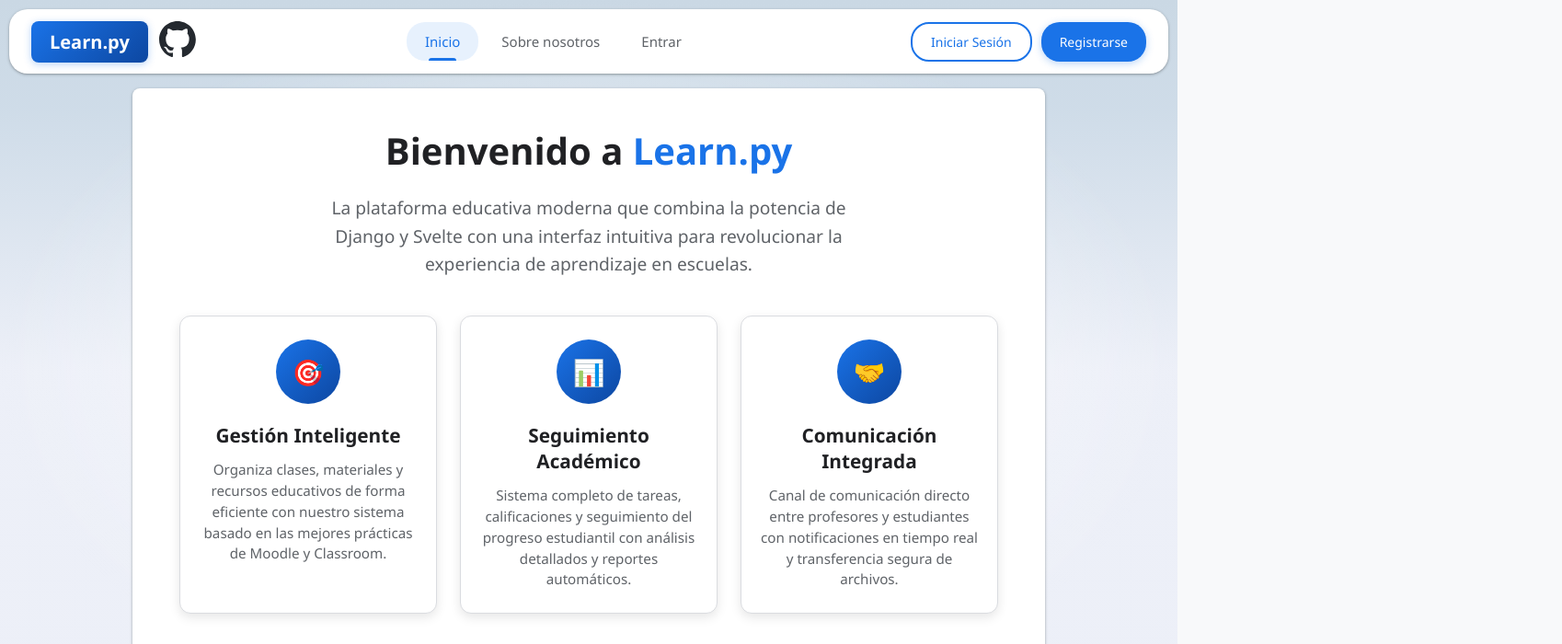
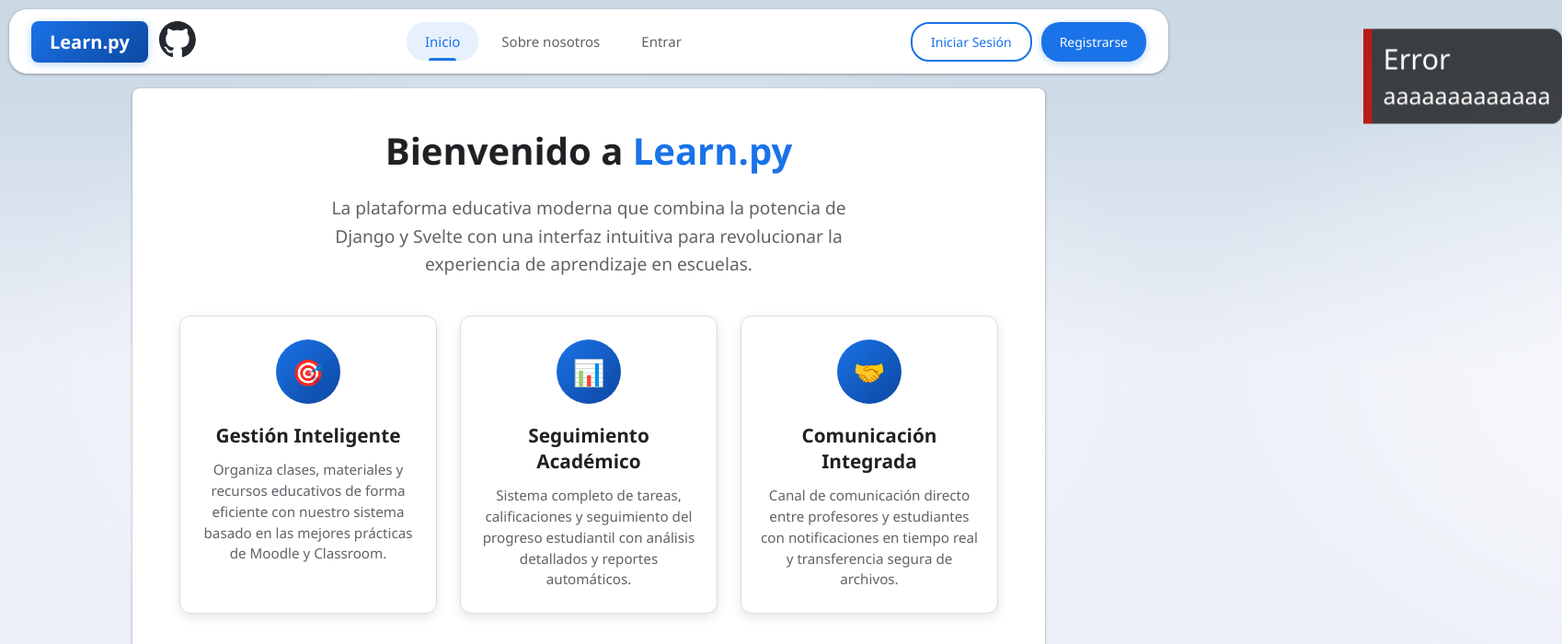
Before and after one commit to Luquistroll209/Learn.py, a SvelteKit app in the folder Frontend/: page / in a window 1280 px wide. Shown: the top 700 px of the page at 92% size, 1698 px wide, since content can reach past the window. Built offline with nearby package versions, Linux system fonts and the light colour scheme.

Commit message:
Añadido Nueva funcion de alerts para alertas

```diff
--- /dev/null
+++ b/Frontend/src/lib/style/module/alert.css
@@ -0,0 +1,21 @@
+.AlertModule{
+    background-color: rgba(0, 0, 0, 0.717);
+
+    color: white;
+    border-left: 8px solid rgba(255, 8, 0, 0.645);
+    position: absolute;
+    z-index: 9999;
+    backdrop-filter: blur(4px);
+    border-radius: 0px 10px 10px 0px;
+    padding: 10px;
+    /*right: 60px;*/
+    right: -400px;
+    top: 40px;
+    scale: 120%;
+    transition: 3s;
+}
+
+.AlertModule h2{
+    font-size: 160%;
+}
+.AlertModule p{font-size: 130%;}
--- /dev/null
+++ b/Frontend/src/routes/modules/alert.svelte
@@ -0,0 +1,7 @@
+<script>
+    import '$lib/style/module/alert.css';
+</script>
+<div id="AlertModule" class="AlertModule">
+    <h2 id="ErrorTitle" >Error</h2>
+    <p id="ErrorDescription">aaaaaaaaaaaaa</p>
+</div>
--- a/Frontend/src/routes/navbar.svelte
+++ b/Frontend/src/routes/navbar.svelte
@@ -1,4 +1,5 @@
 <script lang="ts">
+    import { browser } from '$app/environment';
 	//import { page } from '$app/state';
 	//import logo from '$lib/images/svelte-logo.svg';
 	import github from '$lib/images/github.svg';
@@ -6,12 +7,49 @@
     import { urlip } from '$lib/config';
     import { onMount } from 'svelte';
 
+    //modulos
+    import AlertModule from './modules/alert.svelte';
+
     let islogged = false;
     let username = "";
     let userInitials = "";
 
     let authPanelOpen: boolean = false;
     let authType: 'login' | 'register' = 'login';
+
+
+    function alerts(title, description, color) {
+        if (!browser) return; // evita ejecución en el servidor
+
+        const titleDiv = document.getElementById("ErrorTitle");
+        const descDiv = document.getElementById("ErrorDescription");
+        const AlertModule = document.getElementById("AlertModule");
+
+        if (descDiv) {
+            descDiv.innerHTML = description;
+        }
+        if (titleDiv && AlertModule) {
+            titleDiv.innerHTML = title;
+            switch (color){
+                case "error":
+                    AlertModule.style.borderLeftColor = "red";
+                case "warning":
+                    AlertModule.style.borderLeftColor = "yellow";
+                case "anoucement":
+                    AlertModule.style.borderLeftColor = "blue";
+
+            }
+            //NO FUNCA LOS COLORESSSS
+            AlertModule.style.right = "60px";
+        }
+
+
+
+    }
+
+    // ejemplo de uso Para el futuro
+    alerts("Error", "Tomas fue baneado de la vida", "error");
+
 
     function checkAuthStatus(){
         const token = localStorage.getItem('token');
@@ -167,7 +205,7 @@
 	<title>Learn.py</title>
 	<meta name="description" content="Learn.py" />
 </svelte:head>
-
+<AlertModule />
 <nav class="navbar">
     <!--<meta http-equiv="refresh" content="0; url=https://www.youtube.com/watch?v=xvFZjo5PgG0&list=RDxvFZjo5PgG0&start_radio=1">-->
 
```
Also changed, not shown: 1 other file (tests, documents, lock files or other folders).
